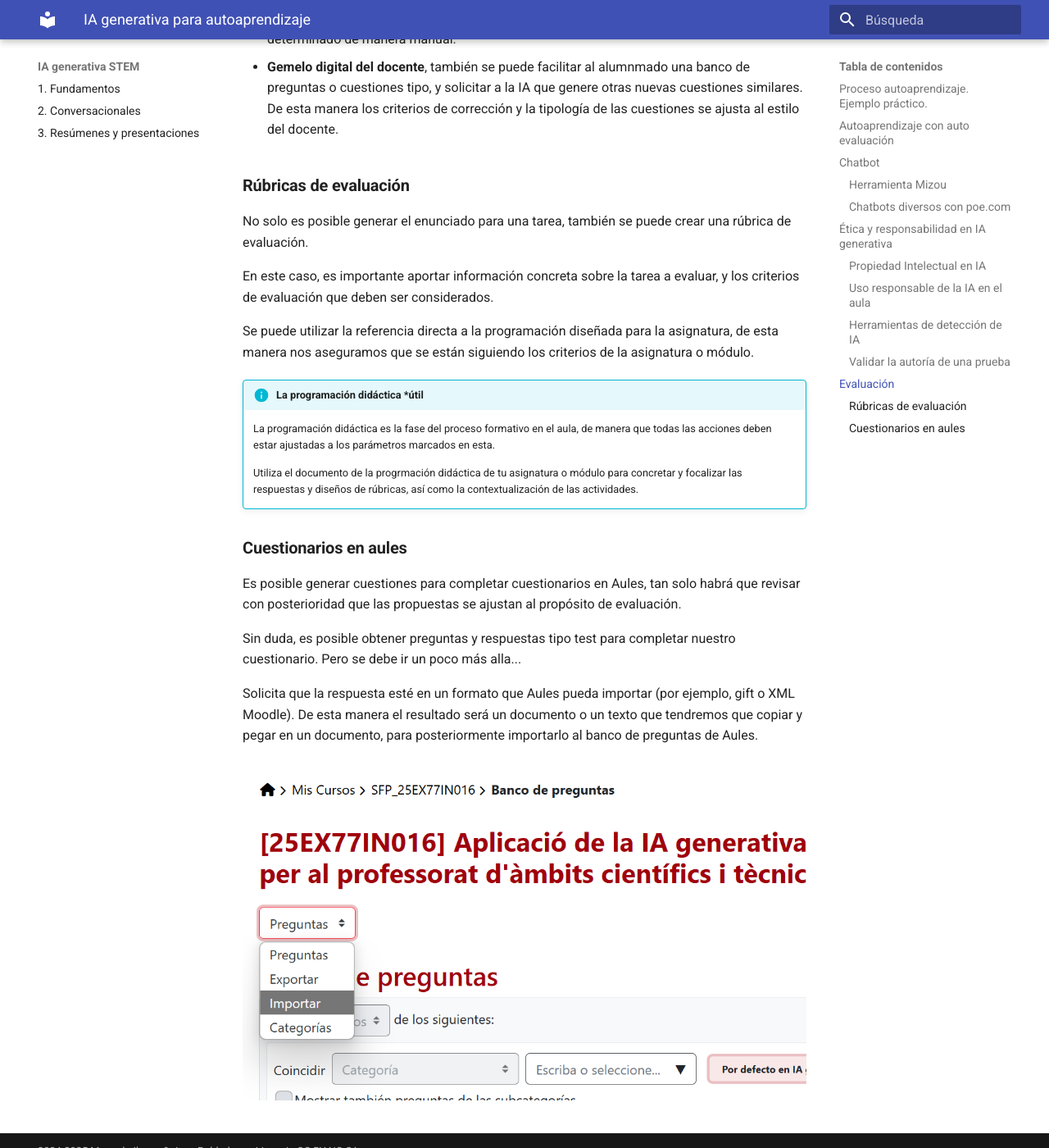
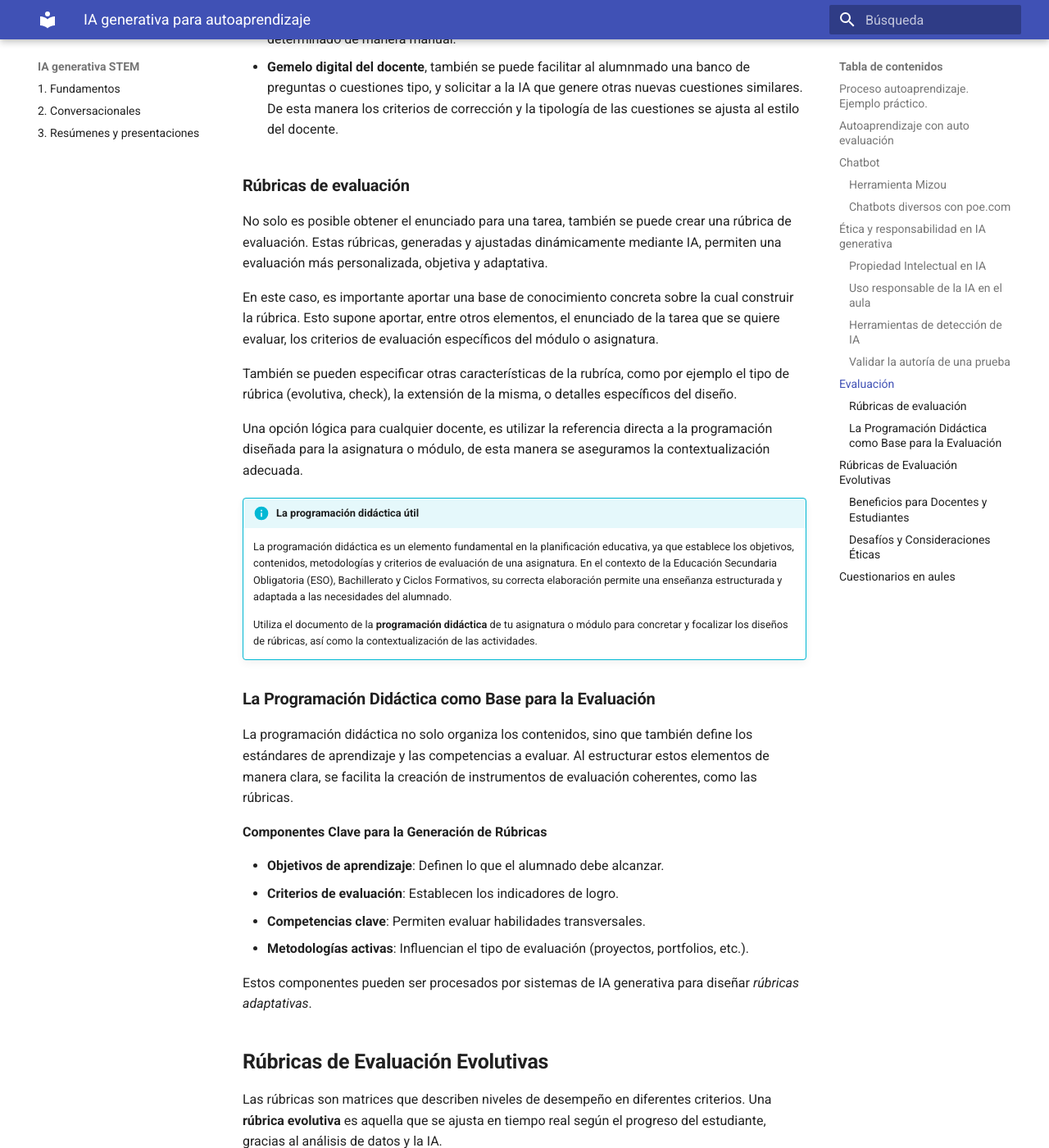
Before and after one commit to Formacion-RM/IAgenerativaSTEM, an MkDocs documentation site: the page built from docs/auto.md, in a window 1280 px wide and 1400 px high, scrolled down 9915 px. Shown: the whole window at 82% size. Built offline with MkDocs 1.6.1 and Material for MkDocs 9.7.7, drawn with Linux system fonts in a browser that asks for light colours; some of the changed text lies outside the part shown.

Commit message:
añadido condiciones

```diff
--- a/docs/auto.md
+++ b/docs/auto.md
@@ -233,20 +233,84 @@ También es posible utilizar la IA para la evaluación, o autoevaluación del au
 
 ### **Rúbricas de evaluación**
 
-No solo es posible generar el enunciado para una tarea, también se puede crear una rúbrica de evaluación.
+No solo es posible obtener el enunciado para una tarea, también se puede crear una rúbrica de evaluación. Estas rúbricas, generadas y ajustadas dinámicamente mediante IA, permiten una evaluación más personalizada, objetiva y adaptativa.
 
-En este caso, es importante aportar información concreta sobre la tarea a evaluar, y los criterios de evaluación que deben ser considerados.
+En este caso, es importante aportar una base de conocimiento concreta sobre la cual construir la rúbrica. Esto supone aportar, entre otros elementos, el enunciado de la tarea que se quiere evaluar, los criterios de evaluación específicos del módulo o asignatura.
 
-Se puede utilizar la referencia directa a la programación diseñada para la asignatura, de esta manera nos aseguramos que se están siguiendo los criterios de la asignatura o módulo.
+También se pueden especificar otras características de la rubríca, como por ejemplo el tipo de rúbrica (evolutiva, check), la extensión de la misma, o detalles específicos del diseño.
 
-!!! info "La programación didáctica ***útil**"
+Una opción lógica para cualquier docente, es utilizar la referencia directa a la programación diseñada para la asignatura o módulo, de esta manera se aseguramos la contextualización adecuada.
 
-    La programación didáctica es la fase del proceso formativo en el aula, de manera que todas las acciones deben estar ajustadas a los parámetros marcados en esta.
+!!! info "La programación didáctica **útil**"
 
-    Utiliza el documento de la progrmación didáctica de tu asignatura o módulo para concretar y focalizar las respuestas y diseños de rúbricas, así como la contextualización de las actividades.
+    La programación didáctica es un elemento fundamental en la planificación educativa, ya que establece los objetivos, contenidos, metodologías y criterios de evaluación de una asignatura. En el contexto de la Educación Secundaria Obligatoria (ESO), Bachillerato y Ciclos Formativos, su correcta elaboración permite una enseñanza estructurada y adaptada a las necesidades del alumnado.
+
+    Utiliza el documento de la **programación didáctica** de tu asignatura o módulo para concretar y focalizar los diseños de rúbricas, así como la contextualización de las actividades.
 
 
-### **Cuestionarios en aules**
+
+### **La Programación Didáctica como Base para la Evaluación**
+
+La programación didáctica no solo organiza los contenidos, sino que también define los estándares de aprendizaje y las competencias a evaluar. Al estructurar estos elementos de manera clara, se facilita la creación de instrumentos de evaluación coherentes, como las rúbricas.
+
+**Componentes Clave para la Generación de Rúbricas**
+
+- **Objetivos de aprendizaje**: Definen lo que el alumnado debe alcanzar.
+- **Criterios de evaluación**: Establecen los indicadores de logro.
+- **Competencias clave**: Permiten evaluar habilidades transversales.
+- **Metodologías activas**: Influencian el tipo de evaluación (proyectos, portfolios, etc.).
+
+Estos componentes pueden ser procesados por sistemas de IA generativa para diseñar *rúbricas adaptativas*.
+
+
+## **Rúbricas de Evaluación Evolutivas**
+
+Las rúbricas son matrices que describen niveles de desempeño en diferentes criterios. Una **rúbrica evolutiva** es aquella que se ajusta en tiempo real según el progreso del estudiante, gracias al análisis de datos y la IA.
+
+**Ventajas de las Rúbricas Generadas con IA**
+
+- **Personalización**: La IA puede ajustar los criterios según el ritmo de aprendizaje individual.
+- **Retroalimentación inmediata**: Proporciona correcciones y sugerencias en tiempo real.
+- **Reducción de carga docente**: Automatiza procesos repetitivos de evaluación.
+- **Adaptabilidad**: Modifica los indicadores según nuevas evidencias de aprendizaje.
+
+
+**La Creación de Rúbricas**
+
+La IA generativa (como GPT-4, Gemini o modelos especializados en educación) puede analizar la programación didáctica y generar rúbricas iniciales, que luego se perfeccionan con datos del aula.
+
+
+1. **Análisis de la programación didáctica**: La IA extrae objetivos, competencias y criterios.
+2. **Diseño de la rúbrica base**: Propone una matriz de evaluación con descriptores.
+3. **Ajuste continuo**: Utiliza datos de evaluaciones previas para refinar los criterios.
+4. **Integración con plataformas LMS**: Se sincroniza con Moodle, Google Classroom, etc.
+
+
+### **Beneficios para Docentes y Estudiantes**
+
+**Para el Profesorado**
+
+- **Eficiencia**: Reduce el tiempo en crear rúbricas manualmente.
+- **Consistencia**: Evita sesgos en la evaluación.
+- **Enfoque pedagógico**: Permite centrarse en la enseñanza, no en burocracia.
+
+**Para el Alumnado**
+
+- **Claridad**: Entienden mejor qué se espera de ellos.
+- **Autonomía**: Pueden autoevaluarse con herramientas interactivas.
+- **Motivación**: La retroalimentación constante mejora el engagement.
+
+
+### **Desafíos y Consideraciones Éticas**
+
+A pesar de sus ventajas, hay retos:
+
+- **Sesgo algorítmico**: La IA puede replicar desigualdades si los datos de entrenamiento son parciales.
+- **Privacidad**: El uso de datos estudiantiles debe ser ético y cumplir con el RGPD.
+- **Sobredependencia**: El docente debe mantener su criterio pedagógico.
+
+
+## **Cuestionarios en aules**
 
 Es posible generar cuestiones para completar cuestionarios en Aules, tan solo habrá que revisar con posterioridad que las propuestas se ajustan al propósito de evaluación.
 
```
